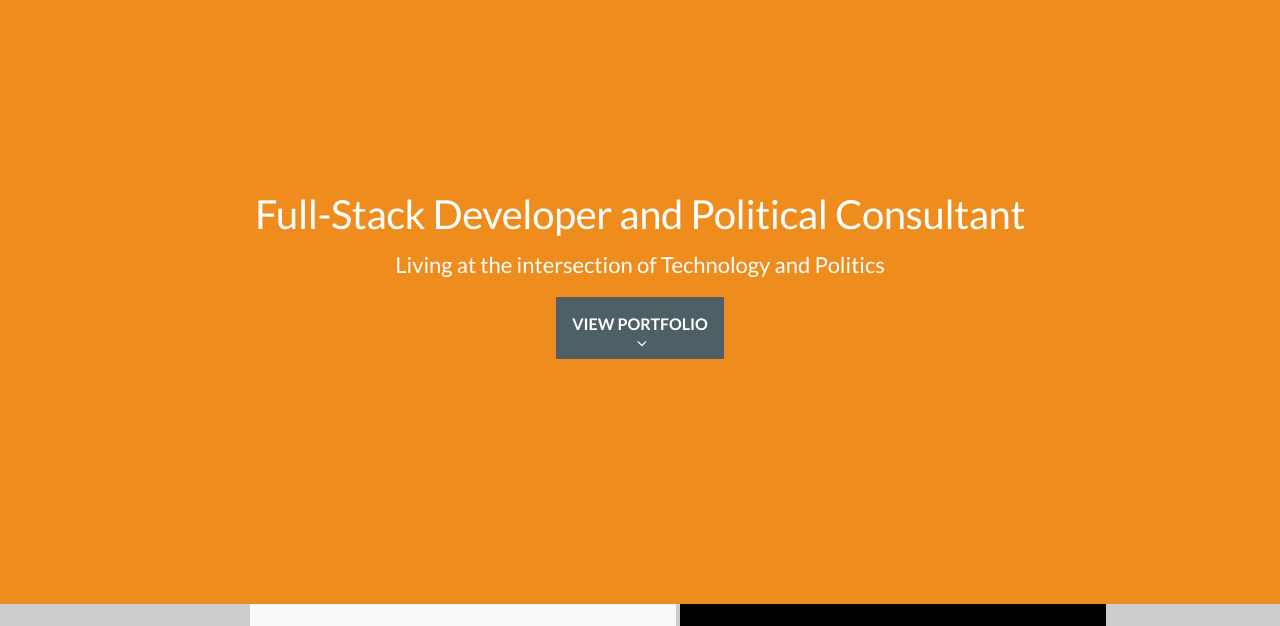
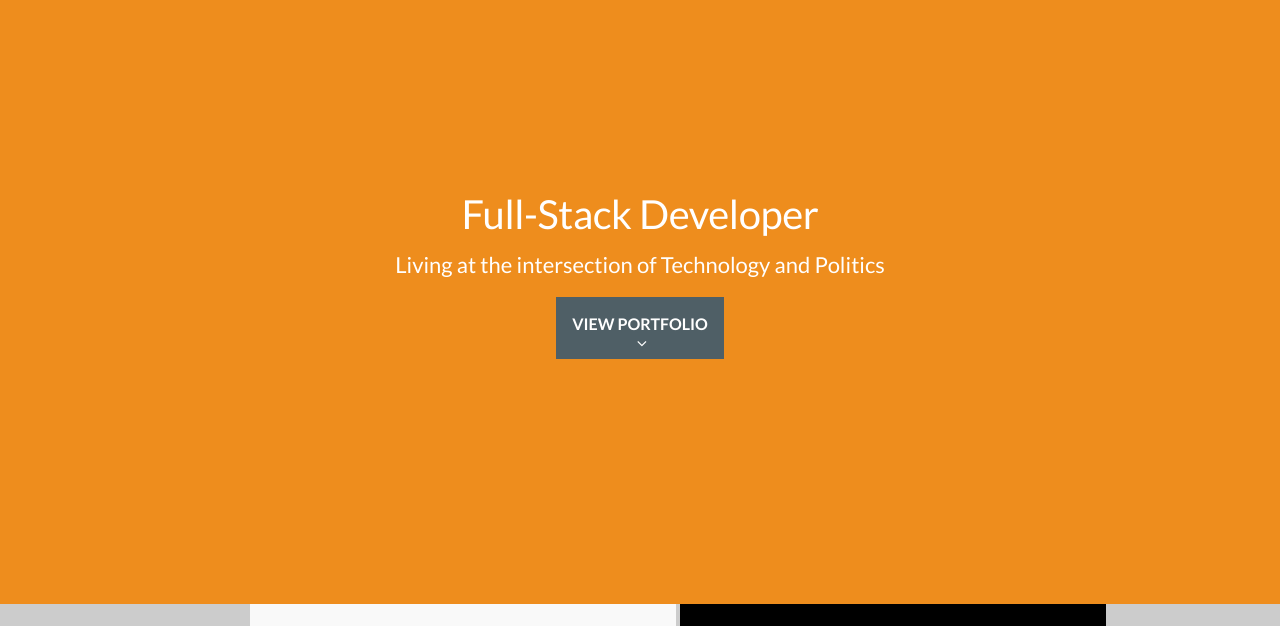
Before and after one commit to CentristDane/portfolio, a website: page index.html in a window 1280 px wide. Shown: the part 98-724 px from the top of the page. Drawn offline with nearby package versions, Linux system fonts and the light colour scheme.

Commit message:
testing a small change to title

```diff
--- a/index.html
+++ b/index.html
@@ -45,7 +45,7 @@
     <main id="main" role="main">
         <div class="intro front valign">
             <header class="group vcenter">
-                <h1>Full-Stack Developer and Political Consultant</h1>
+                <h1>Full-Stack Developer</h1>
                 <ul class="intro__list">
                     <li>Living at the intersection of Technology and Politics</li>
                 </ul> <a id="portfolio-button" style="background-color: #4f5f66;" class="button" href="#portfolio" title="View portfolio items">View Portfolio <i class="fa fa-angle-down"></i></a> </header>
```
